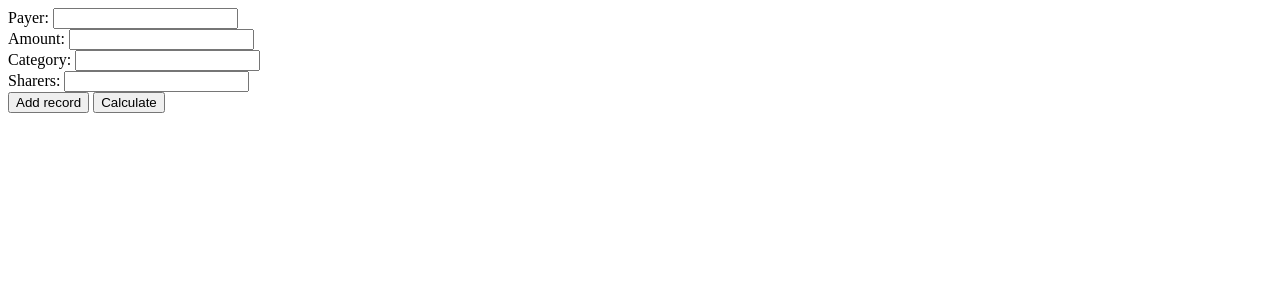
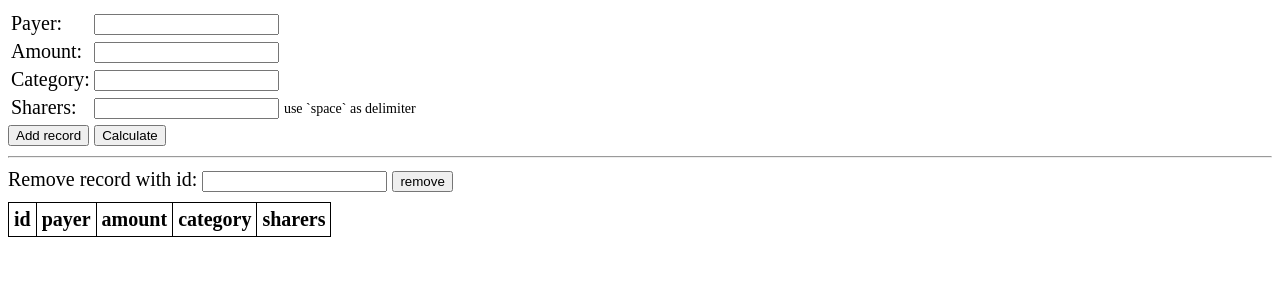
Before and after one commit to j2cry/cost_allocation, a Flask app: page /1 in a window 1280 px wide. Shown: the top 300 px of the page. Run offline with Flask 2, Linux system fonts and the light colour scheme; data that the repository does not hold is empty.

Commit message:
impl. database interactions through web, remove by id
Impl. Debts.remove() to delete one record from database by its id;
Add HTML UI for displaying and removing records from database;
Add requirements.txt

```diff
--- a/debts.py
+++ b/debts.py
@@ -1,7 +1,9 @@
+import bson.errors
 import settings
 import pandas as pd
 from pymongo import MongoClient
 from collections import namedtuple, defaultdict
+from bson import ObjectId
 
 RecordInfo = namedtuple('RecordInfo', 'payer amount sharers category')
 
@@ -36,6 +38,13 @@ class Debts:
         self.__collection.insert(_json)
         return True
 
+    def remove(self, _id):
+        """ Remove record with _id from database """
+        try:
+            self.__collection.delete_one({'_id': ObjectId(_id)})
+        except bson.errors.InvalidId:
+            pass
+
     def clear(self):
         """ Delete all records in database collection """
         self.__collection.delete_many({})
@@ -66,8 +75,8 @@ class Debts:
         return payments.append(pd.Series(payments.sum(axis=0), name='ИТОГО'))
 
     def get_all(self):
-        for rec in self.__collection.find():
-            print(rec)
+        """ Return list with all records from database """
+        return list(self.__collection.find())
 
     def get_debts(self) -> pd.DataFrame:
         """ Calculate mutual debts. Returns mutual debts as pandas.DataFrame """
--- a/service.py
+++ b/service.py
@@ -1,4 +1,4 @@
-from flask import Flask, render_template, request
+from flask import Flask, render_template, request, redirect
 from debts import Debts
 
 app = Flask(__name__)
@@ -14,17 +14,23 @@ def debts_service(collection):
         record['sharers'] = record.get('sharers').split()
         debts.push(record)
 
-    # TODO: html template for records output
-    # TODO: feature for records deleting
-    return render_template('data.html', collection=collection)
+    debts = Debts(collection=collection)
+    return render_template('data.html', collection=collection, records=debts.get_all())
 
 
 @app.route('/<collection>/result', methods=['POST'])
 def debts_result(collection):
     debts = Debts(collection=collection)
-    print(debts.get_debts())
     # TODO: html template for result output
     return str(debts.get_debts())
+
+
+@app.route('/<collection>/remove')
+def debts_remove_item(collection):
+    debts = Debts(collection=collection)
+    if _id := request.args.get('_id', None):
+        debts.remove(_id)
+    return redirect(f'/{collection}')
 
 
 # ------------- DEBUG ----------------
@@ -35,12 +41,5 @@ def debts_clear(collection):
     return 'DEBUG: Database cleared'
 
 
-@app.route('/<collection>/all')
-def debts_all(collection):
-    debts = Debts(collection=collection)
-    debts.get_all()
-    return 'DEBUG: get all records'
-
-
 if __name__ == '__main__':
     app.run()
--- /dev/null
+++ b/static/styles/style.css
@@ -0,0 +1,24 @@
+body {
+    font-size: 20px;
+}
+
+.note {
+    font-size: 14px;
+}
+
+
+.remove_container form {
+    margin-bottom: 10px;
+}
+
+.records_table {
+    border-collapse: collapse;
+}
+.records_table td {
+    border: 1px solid black;
+    padding: 5px;
+    text-align: center;
+}
+.table_header {
+    font-weight: 600;
+}
--- a/templates/data.html
+++ b/templates/data.html
@@ -3,21 +3,65 @@
 <head>
     <meta charset="UTF-8">
     <title>Cost allocation service</title>
+    <link rel= "stylesheet" type= "text/css" href= "{{url_for('static',filename='styles/style.css')}}">
 
 </head>
 <body>
-    <form action="/{{collection}}" method="post">
-        Payer:
-        <input type="text" name="payer"><br>
-        Amount:
-        <input type="text" name="amount"><br>
-        Category:
-        <input type="text" name="category"><br>
-        Sharers:
-        <input type="text" name="sharers"><br>
+    <div class="add_container">
+        <form action="/{{collection}}" method="post">
+            <table>
+                <tr>
+                    <td>Payer:</td>
+                    <td><input type="text" name="payer"></td>
+                </tr>
+                <tr>
+                    <td>Amount:</td>
+                    <td><input type="text" name="amount"></td>
+                </tr>
+                <tr>
+                    <td>Category:</td>
+                    <td><input type="text" name="category"></td>
+                </tr>
+                <tr>
+                    <td>Sharers:</td>
+                    <td>
+                        <input type="text" name="sharers">
+                        <span class="note">use `space` as delimiter</span>
+                    </td>
+                </tr>
+            </table>
 
-        <button type="submit" id="push_btn">Add record</button>
-        <button type="submit" formaction="/{{collection}}/result" id="calc_btn">Calculate</button>
-    </form>
+            <button type="submit" id="push_btn">Add record</button>
+            <button type="submit" formaction="/{{collection}}/result" id="calc_btn">Calculate</button>
+        </form>
+    </div>
+    <hr>
+    <div class="remove_container">
+        <form action="/{{collection}}/remove">
+            Remove record with id:
+            <input type="text" name="_id">
+            <button type="submit" >remove</button>
+        </form>
+
+        <table class="records_table">
+            <tr class="table_header">
+               <td>id</td>
+               <td>payer</td>
+               <td>amount</td>
+               <td>category</td>
+               <td>sharers</td>
+            </tr>
+            {% for rec in records %}
+            <tr>
+                <td>{{rec.get('_id', '')}}</td>
+                <td>{{rec.get('payer', '')}}</td>
+                <td>{{rec.get('amount', '')}}</td>
+                <td>{{rec.get('category', '')}}</td>
+                <td>{{', '.join(rec.get('sharers', ''))}}</td>
+            </tr>
+            {% endfor %}
+
+        </table>
+    </div>
 </body>
 </html>
```
Also changed, not shown: requirements.txt (added, +27 -0 lines).
